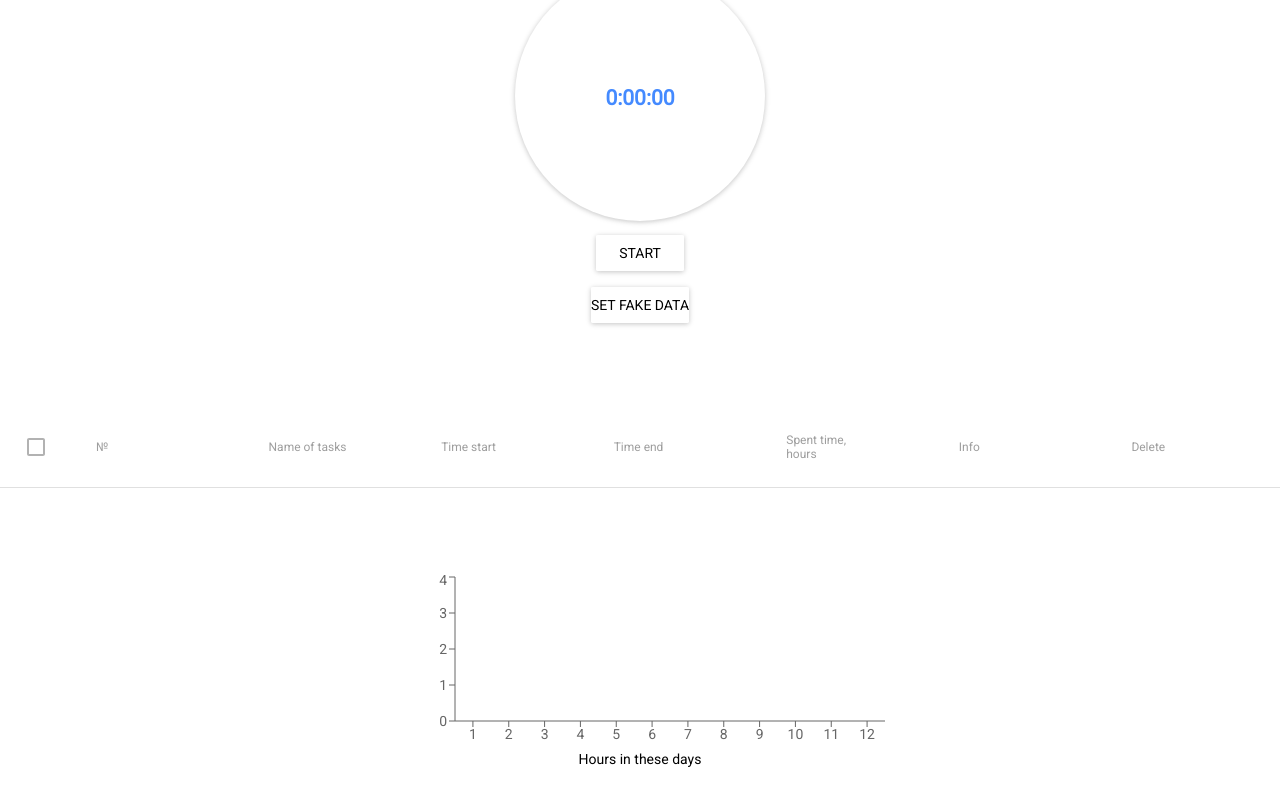
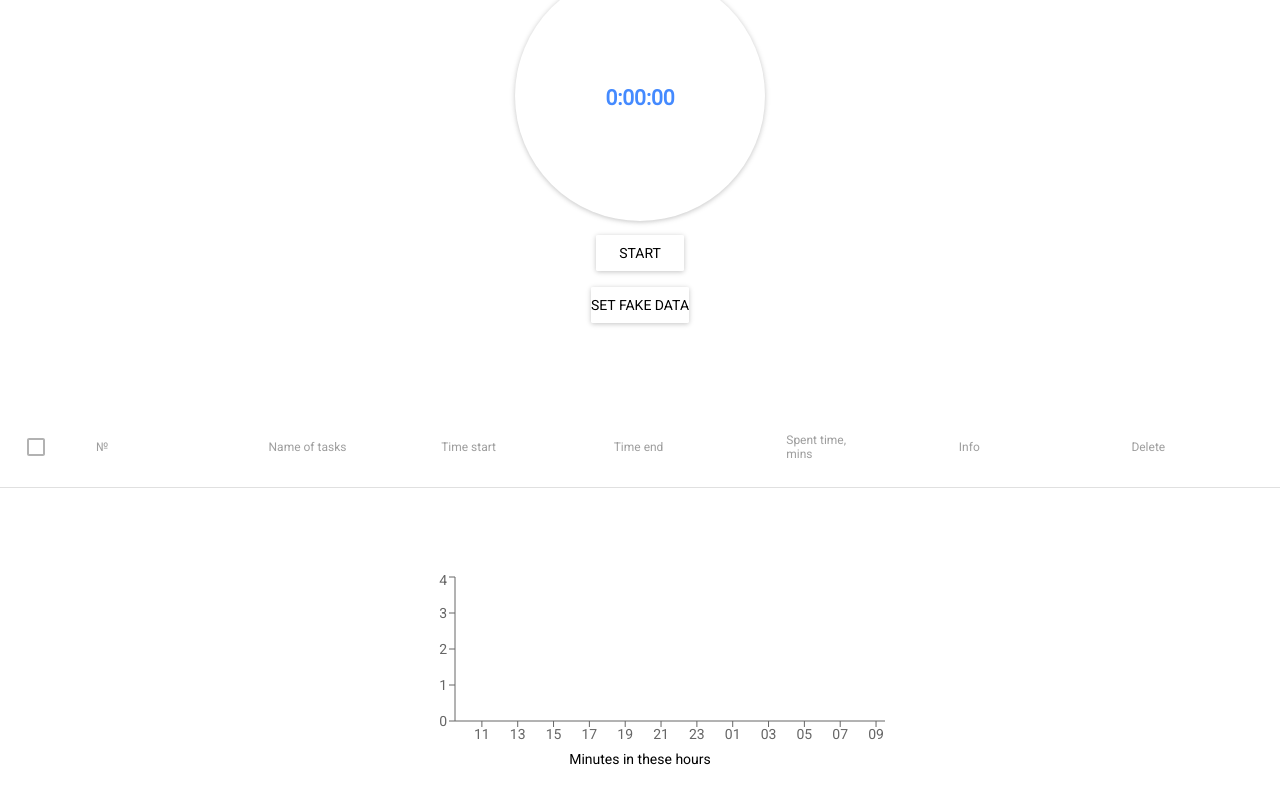
Before and after one commit to ti-tar/tasker, a React (Create React App) app: page / in a window 1280 px wide. Shown: the part 191-996 px from the top of the page. Built offline with nearby package versions, Linux system fonts and the light colour scheme.

Commit message:
Чарт выводит 24 последних часа в минутах.

```diff
--- a/src/components/ChartComponent.js
+++ b/src/components/ChartComponent.js
@@ -2,49 +2,52 @@ import React from "react";
 import { connect } from 'react-redux';
 import { BarChart, Bar, XAxis, YAxis, Legend } from 'recharts';
 import moment from 'moment';
+import config from "../config";
 
 
 class ChartComponent extends React.Component {
 
     getChartData(){
 
-        let currentDay = moment().format('DD');
+        let currentHourStartMoment = moment(
+            `${moment().format('YYYY')}-${moment().format('MM')}-${moment().format('DD')} ${moment().format('HH')}:00:00`,
+            "YYYY-MM-DD HH:mm:ss").valueOf();
 
-        let chartMonth = moment().format('MM');
-        let chartYear = moment().format('YYYY');
+        let barDiapason = 3600 * 1000;
 
-        let currMonthChartData = (new Array(parseInt(currentDay, 10))).fill({}).map((v, index) => {
+        let curentChartData = (new Array(24)).fill({}).map((v, index) => {
 
-            let day = index + 1;
 
-            let dayStartMoment = moment(`${chartYear}-${chartMonth}-${day}`, "YYYY-MM-DD").valueOf();
-            let dayEndMoment = dayStartMoment + (86400 * 1000);
+            let barStartMoment = currentHourStartMoment - barDiapason * index;
+            let barEndMoment = barStartMoment + barDiapason;
 
-            let spentTimeDuringDay = 0;
+            let spentTimeDuringHour = 0;
 
             for (let i in this.props.tasks) {
                 if (
-                        ( dayStartMoment < this.props.tasks[i].startTime && this.props.tasks[i].startTime < dayEndMoment )
+                    ( barStartMoment < this.props.tasks[i].startTime && this.props.tasks[i].startTime < barEndMoment )
                     ||
-                        ( dayStartMoment < this.props.tasks[i].endTime && this.props.tasks[i].endTime < dayEndMoment)
+                    ( barStartMoment < this.props.tasks[i].endTime && this.props.tasks[i].endTime < barEndMoment)
                 ) {
-                    let taskEndTime = this.props.tasks[i].endTime < dayEndMoment ? this.props.tasks[i].endTime : dayEndMoment;
-                    let taskStartTime = this.props.tasks[i].startTime > dayStartMoment ? this.props.tasks[i].startTime : dayStartMoment;
-                    spentTimeDuringDay += taskEndTime - taskStartTime;
+                    let taskEndTime = this.props.tasks[i].endTime < barEndMoment ? this.props.tasks[i].endTime : barEndMoment;
+                    let taskStartTime = this.props.tasks[i].startTime > barStartMoment ? this.props.tasks[i].startTime : barStartMoment;
+                    spentTimeDuringHour += taskEndTime - taskStartTime;
                 }
             }
 
             return {
-                name: day,
-                tv: spentTimeDuringDay / (60*60* 1000)
+                name: moment(barStartMoment).format('HH'),
+                tv: spentTimeDuringHour / (60 * 1000)
             }
-        });
+        }).reverse();
 
-        return currMonthChartData;
+        config.debug && console.log(curentChartData);
+
+        return curentChartData;
     }
 
     legendText(){
-        return `Hours in these days`;
+        return `Minutes in these hours`;
     }
 
     render(){
--- a/src/components/OpsComponent.js
+++ b/src/components/OpsComponent.js
@@ -42,7 +42,6 @@ class OpsComponent extends React.Component {
     }
 
     clockStatusToggle(){
-        console.log(this.state.status);
         if (this.state.status === 1){
             this.stopRunning()
         } else {
@@ -56,7 +55,6 @@ class OpsComponent extends React.Component {
 
         this.timerId = setInterval(() => {
             this.setState({ currentSecondsCounter : this.state.currentSecondsCounter + 1 });
-            console.log(this.state.currentSecondsCounter);
         }, 1000)
     }
 
--- a/src/components/TableComponent.js
+++ b/src/components/TableComponent.js
@@ -10,10 +10,6 @@ import moment from 'moment';
 
 
 class TableComponent extends React.Component {
-    constructor(...args){
-        super(...args);
-        console.log(this);
-    }
 
     render() {
         return <section>
@@ -25,7 +21,7 @@ class TableComponent extends React.Component {
                         <TableHeaderColumn>Name of tasks</TableHeaderColumn>
                         <TableHeaderColumn>Time start</TableHeaderColumn>
                         <TableHeaderColumn>Time end</TableHeaderColumn>
-                        <TableHeaderColumn>Spent time, <br/>hours </TableHeaderColumn>
+                        <TableHeaderColumn>Spent time, <br/>mins </TableHeaderColumn>
                         <TableHeaderColumn>Info</TableHeaderColumn>
                         <TableHeaderColumn>Delete</TableHeaderColumn>
                     </TableRow>
@@ -47,7 +43,7 @@ class TableComponent extends React.Component {
                                     <br/>
                                     { tr.endTime ? moment(tr.endTime).format('HH:mm:ss') : ""}
                                 </TableRowColumn>
-                                <TableRowColumn>{ tr.endTime ? parseInt((tr.endTime - tr.startTime) / 3600000, 10)  : ""}</TableRowColumn>
+                                <TableRowColumn>{ tr.endTime ? parseInt((tr.endTime - tr.startTime) / 60000, 10)  : ""}</TableRowColumn>
                                 <TableRowColumn>
                                     <Link to={{ pathname: '/info/' + tr.id }}><RaisedButton>INFO</RaisedButton></Link>
                                 </TableRowColumn>
```
